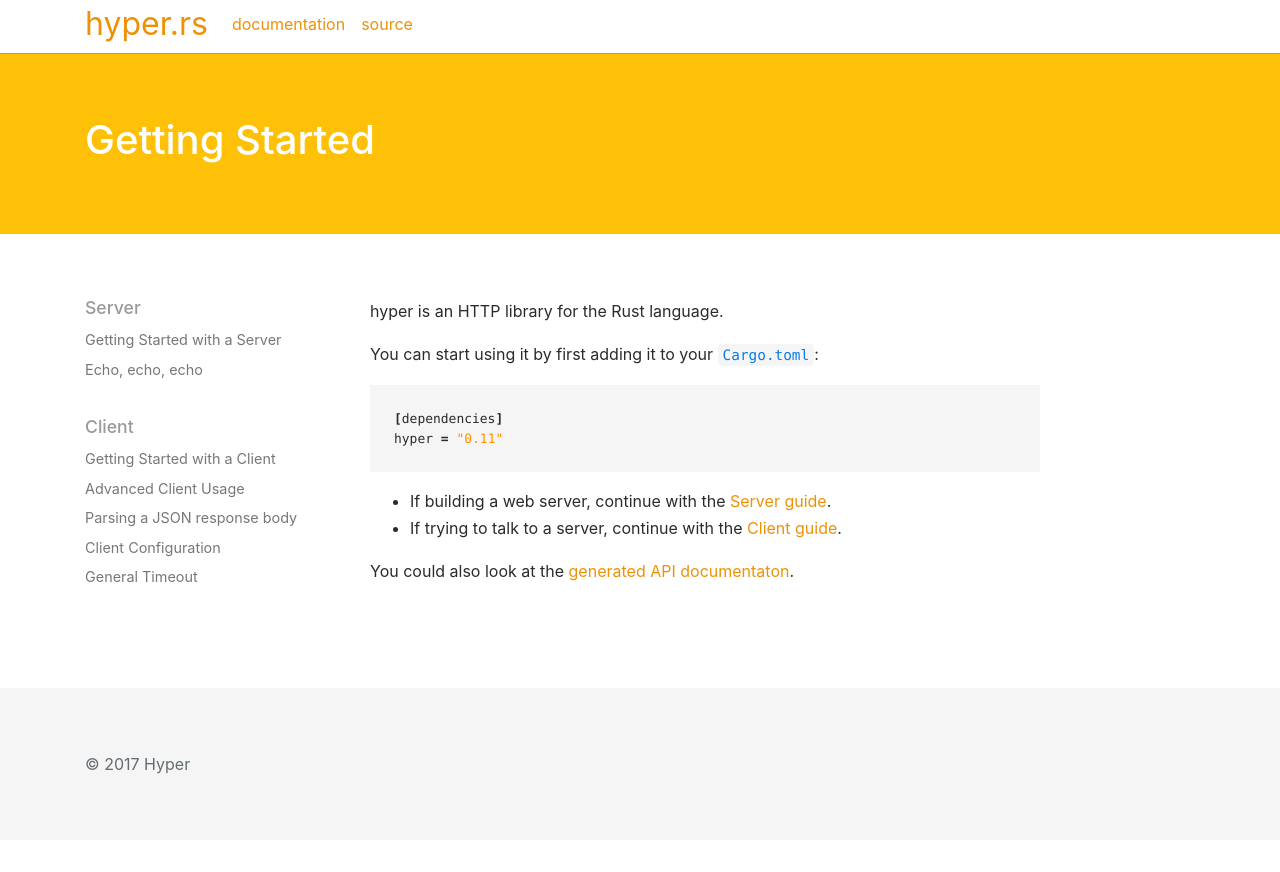
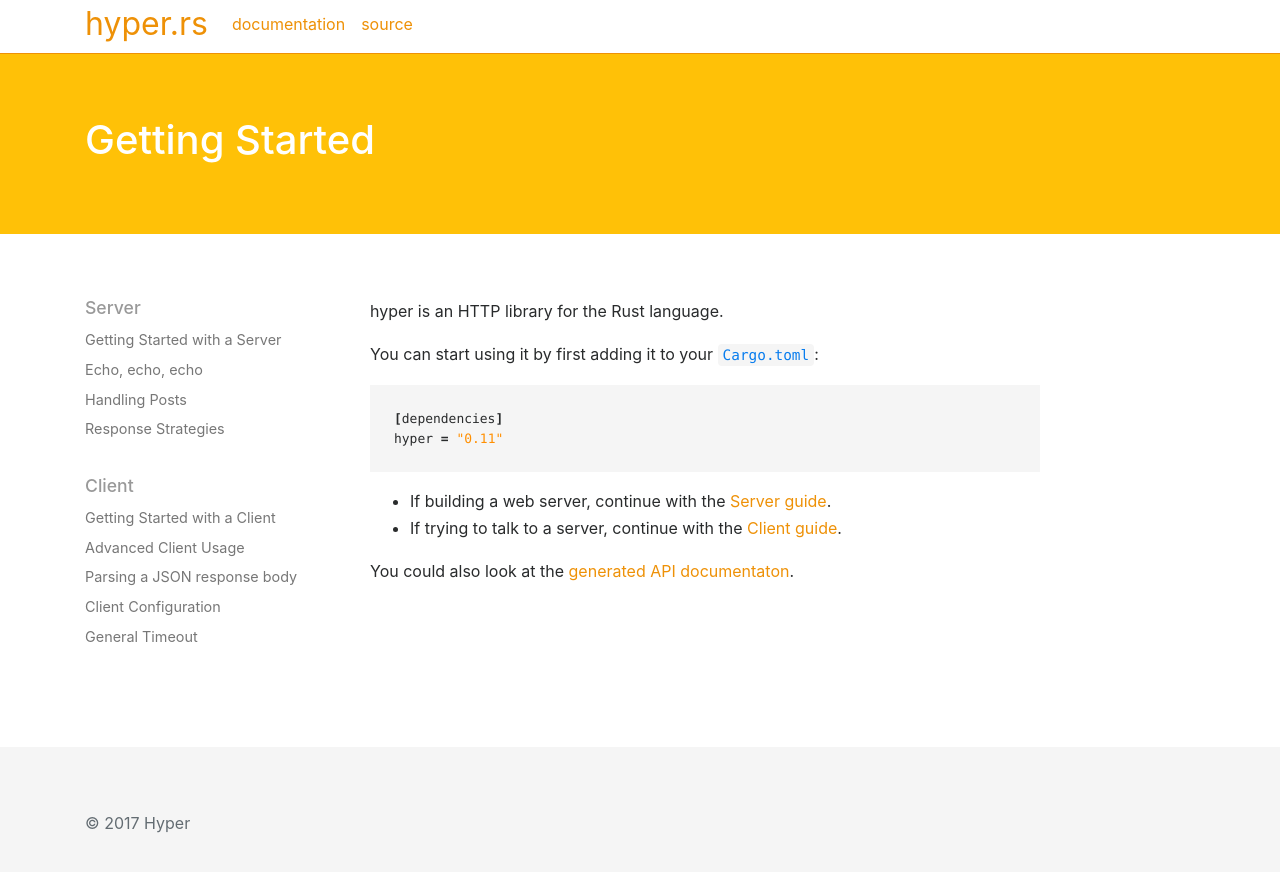
Before and after one commit to hyperium/hyperium.github.io, a Jekyll site: the page built from _guides/index.md, in a window 1280 px wide. Shown: the top 872 px of the page. Built offline with Jekyll 4.4.1, drawn with Linux system fonts in a browser that asks for light colours.

Commit message:
Add links to new server guide pages

```diff
--- a/_data/guides.yml
+++ b/_data/guides.yml
@@ -9,6 +9,8 @@
   guides:
   - hello-world
   - echo
+  - handle_post
+  - response_strategies
 
 - title: Client
   path: "/client"
```
